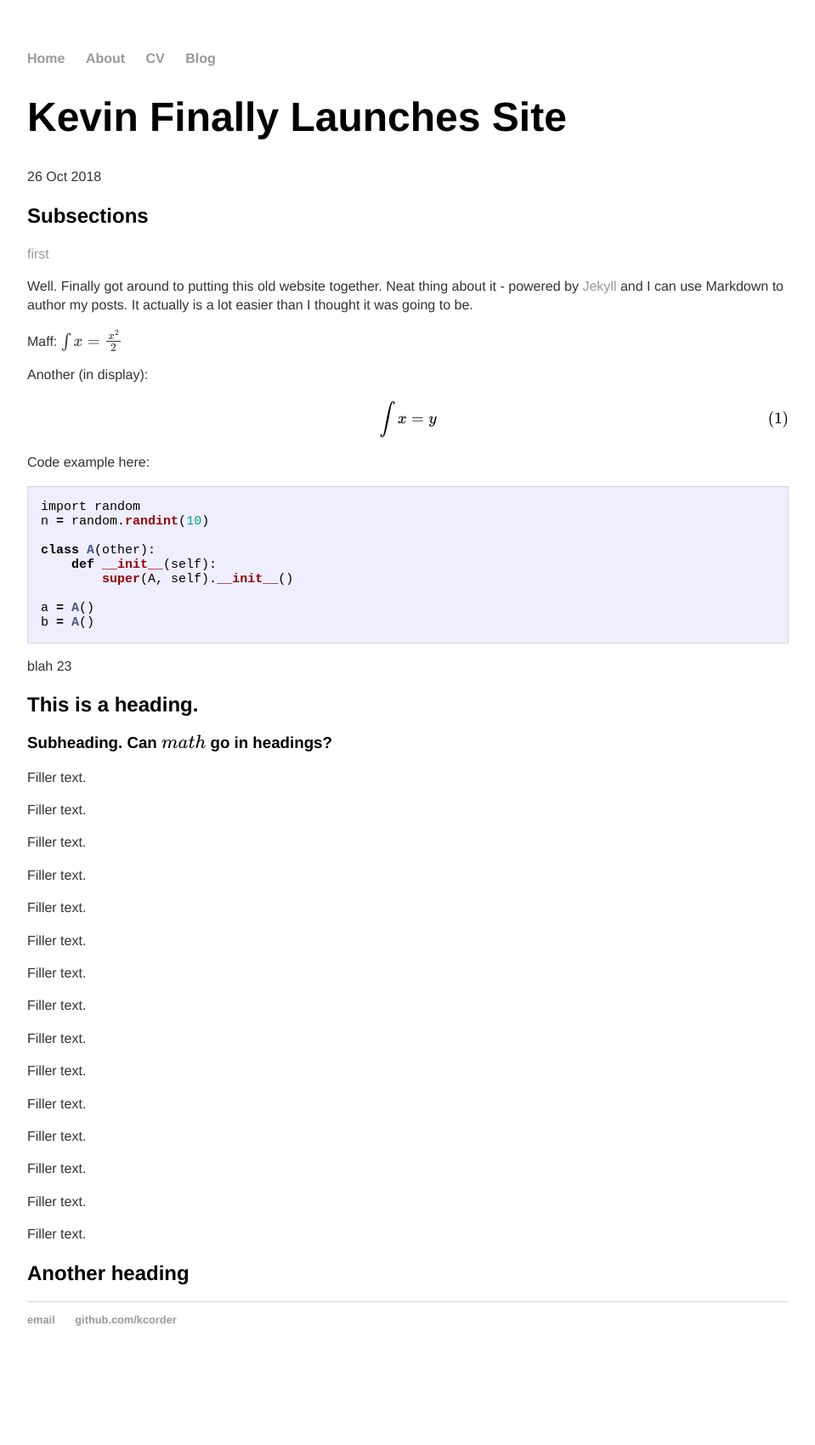
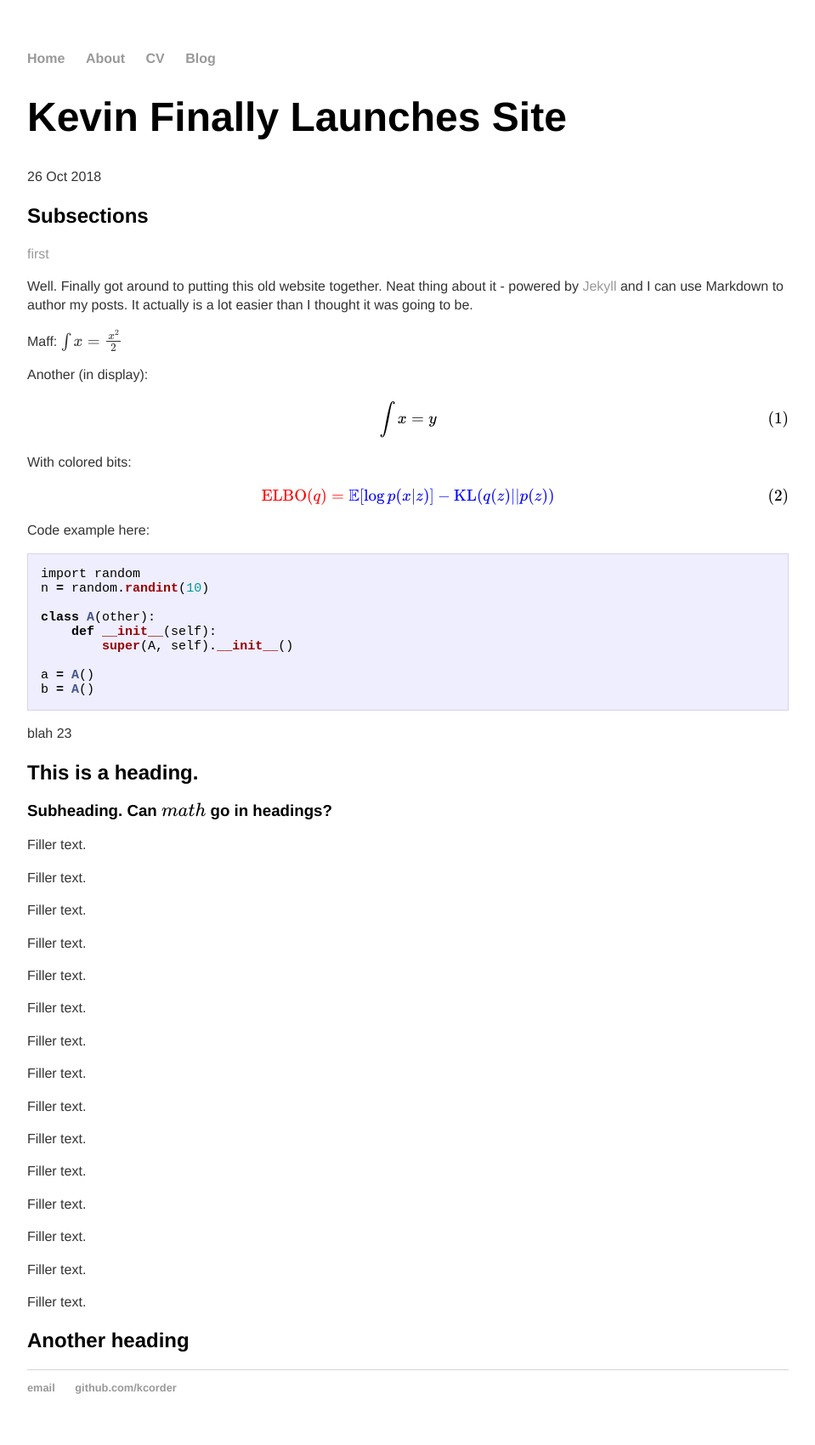
Before and after one commit to kcorder/kcorder.github.io, a Jekyll site: the page built from _posts/2018-10-26-first-post.md, in a window 1280 px wide. Shown: the whole page at 85% size, without its empty margins (160-1119 px from the left). Built offline with Jekyll 4.4.1, drawn with Linux system fonts in a browser that asks for light colours; formulas are drawn with MathJax 3; before the commit the page ends 1620 px from its top, so only the background shows below that.

Commit message:
Update 2018-10-26-first-post.md

```diff
--- a/_posts/2018-10-26-first-post.md
+++ b/_posts/2018-10-26-first-post.md
@@ -16,6 +16,12 @@ Maff: $\int x = \frac{x^2}{2}$
 Another (in display):
 
 $$ \int x = y $$
+
+With colored bits:
+
+$$ \color{red}{\text{ELBO}(q)} = \color{blue}{\mathbb{E}[\log p(x|z)] - \text{KL}(q(z) || p(z))} $$
+
+
 
 Code example here:
 
```
